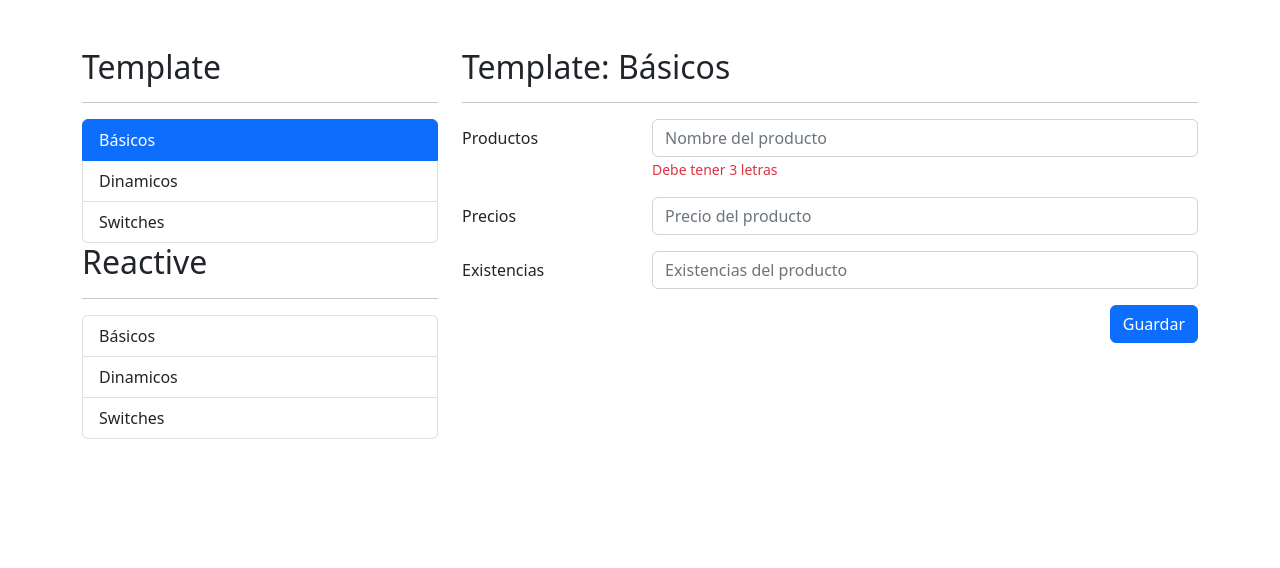
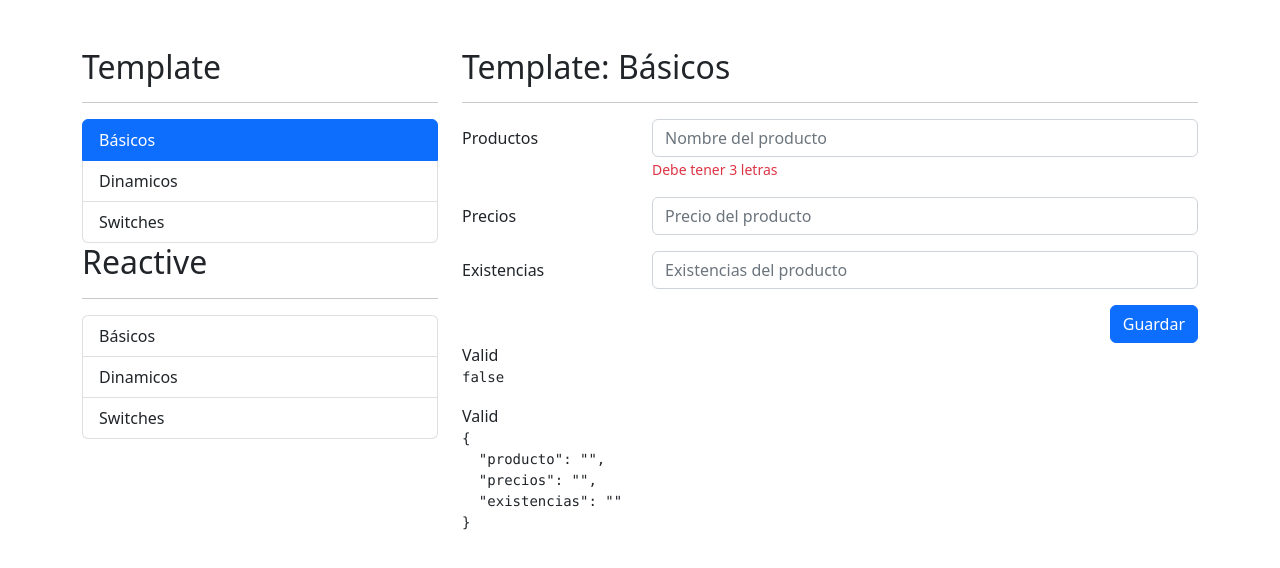
Before and after one commit to richard-allcca/Angular-Formularios, an Angular app: page /template/basicos in a window 1280 px wide. Shown: the top 568 px of the page. Built offline with nearby package versions, Linux system fonts and the light colour scheme.

Commit message:
Template - manejo basico del formulario

```diff
--- a/src/app/template/basicos/basicos.component.html
+++ b/src/app/template/basicos/basicos.component.html
@@ -4,7 +4,9 @@
 <div class="row">
    <div class="col">
 
-    <form>
+    <form (ngSubmit)="guardar(miFormulario)"
+            #miFormulario="ngForm"
+            autocomplete="off">
 
       <!-- STUB - Campo de productos -->
       <div class="mb-3 row">
@@ -14,7 +16,10 @@
             <input
                type="text"
                class="form-control"
+               ngModel
+               name="producto"
                placeholder="Nombre del producto"
+               required
             />
 
             <span class="form-text text-danger">Debe tener 3 letras</span>
@@ -30,7 +35,11 @@
             <input
                type="number"
                class="form-control"
+               ngModel
+               name="precios"
                placeholder="Precio del producto"
+               required
+               min="0"
             />
          </div>
       </div>
@@ -43,6 +52,8 @@
             <input
                type="number"
                class="form-control"
+               ngModel
+               name="existencias"
                placeholder="Existencias del producto"
             />
          </div>
@@ -62,3 +73,17 @@
 
   </div>
 </div>
+
+
+<!-- REVIEW - vista previa de valores del imput-->
+<div class="row">
+   <div class="col">
+
+      <span>Valid</span>
+      <pre>{{miFormulario.valid}}</pre>
+
+      <span>Valid</span>
+      <pre>{{miFormulario.value | json}}</pre>
+
+   </div>
+</div>
--- a/src/app/template/basicos/basicos.component.ts
+++ b/src/app/template/basicos/basicos.component.ts
@@ -1,4 +1,5 @@
 import { Component, OnInit } from '@angular/core';
+import { NgForm } from '@angular/forms'
 
 @Component({
    selector: 'app-basicos',
@@ -13,4 +14,7 @@
    ngOnInit(): void {
    }
 
+   guardar(miFormulario: NgForm) {
+      console.log(miFormulario.value);
    }
+}
```
Also changed, not shown: src/app/template/template.module.ts (+6 -4 lines). Lines whose indentation alone changed are shown as unchanged.
